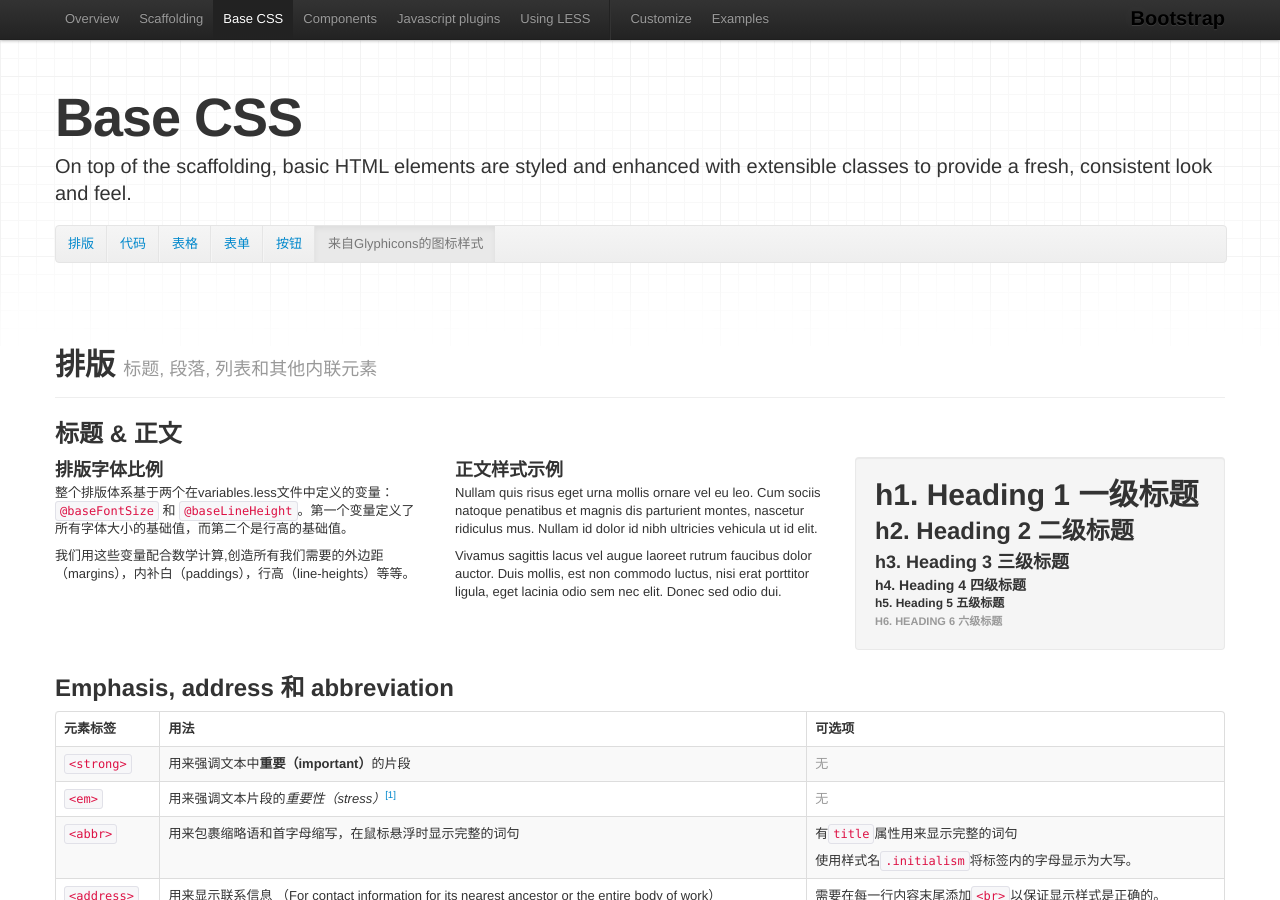
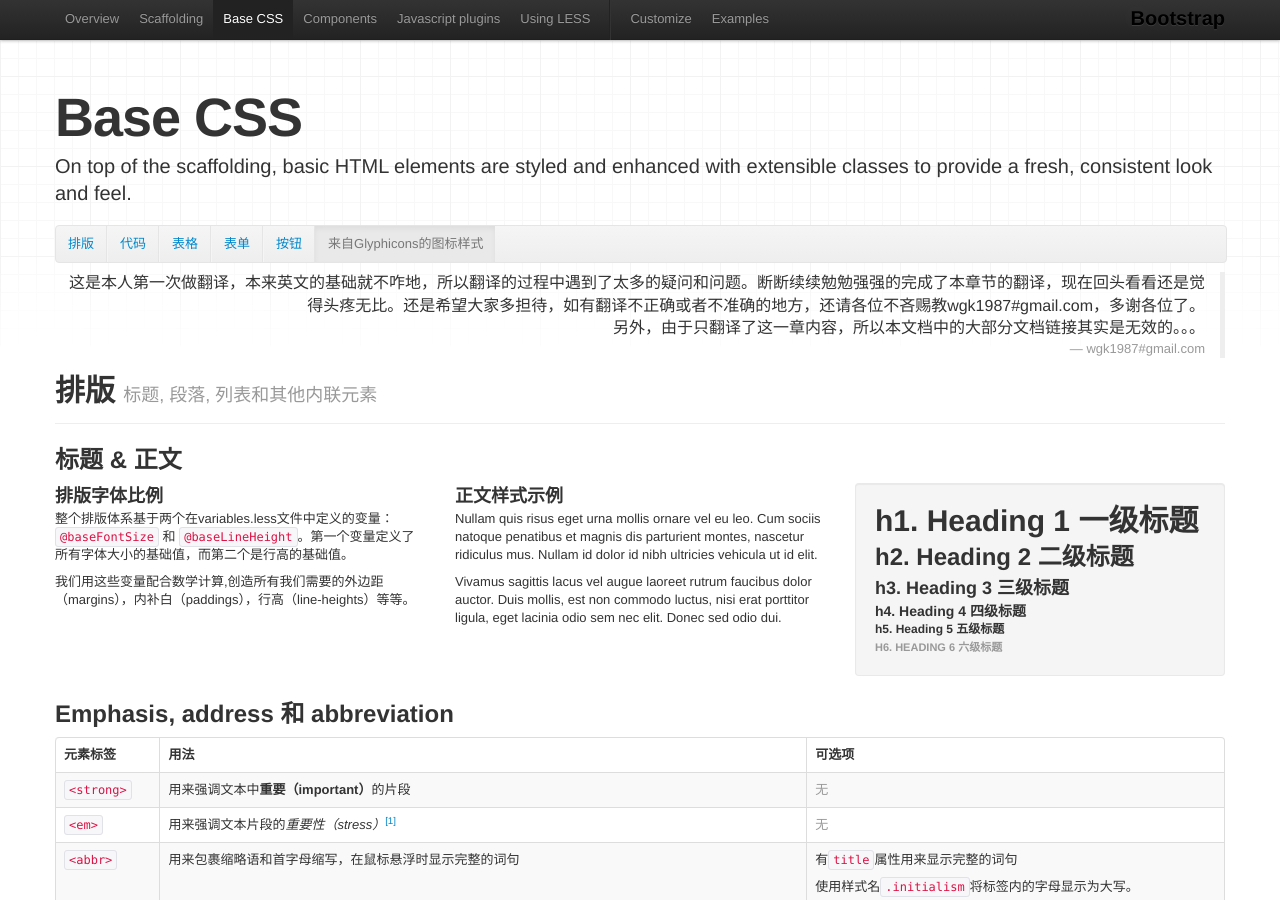
Before and after one commit to akecn/past-blog-archive, a Jekyll site: the page docs/bootstrap/base-css.html, which Jekyll copies as it is, in a window 1280 px wide and 900 px high. Built offline with Jekyll 4.4.1, drawn with Linux system fonts in a browser that asks for light colours.

Commit message:
add some info

```diff
--- a/docs/bootstrap/base-css.html
+++ b/docs/bootstrap/base-css.html
@@ -92,6 +92,11 @@
   </div>
 </header>
 
+<blockquote class="pull-right">
+<p>这是本人第一次做翻译，本来英文的基础就不咋地，所以翻译的过程中遇到了太多的疑问和问题。断断续续勉勉强强的完成了本章节的翻译，现在回头看看还是觉得头疼无比。还是希望大家多担待，如有翻译不正确或者不准确的地方，还请各位不吝赐教wgk1987#gmail.com，多谢各位了。</p>
+<p>另外，由于只翻译了这一章内容，所以本文档中的大部分文档链接其实是无效的。。。</p>
+<small>wgk1987#gmail.com</small>
+</blockquote>
 
 <!-- Typography
 ================================================== -->
```
